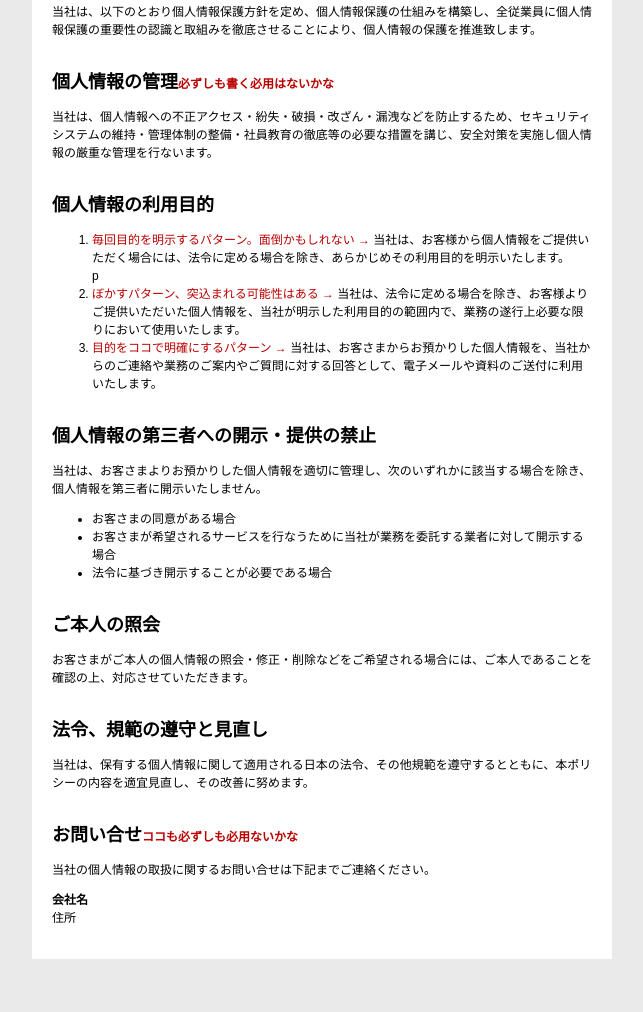
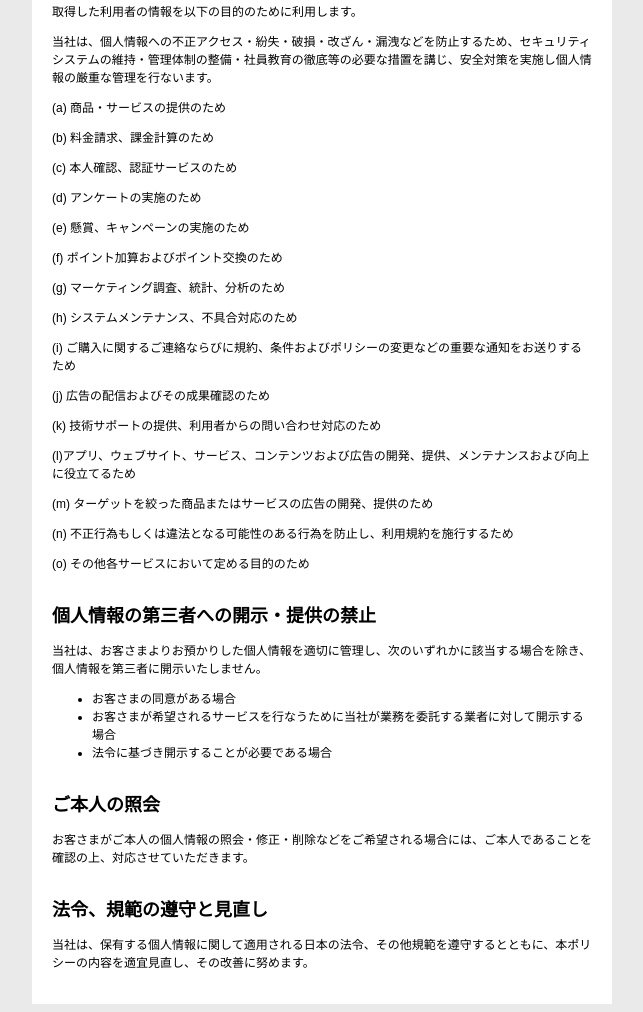
Before and after one commit to atsuas/PrivacyPolicy-DoubutsuSpinBattleAR, a plain HTML site: page index.html in a window 1280 px wide. Shown: the part 135-1147 px from the top of the page, without its empty margins (318-961 px from the left). Before the commit the page ends 1102 px from the top, so only its background shows below. Drawn offline with Linux system fonts and the light colour scheme.

Commit message:
Update index.html

```diff
--- a/index.html
+++ b/index.html
@@ -22,16 +22,24 @@ h2{
 </style></head>
 <body><div id="content">
     <h1>プライバシー・ポリシー</h1>
-    <p>当社は、以下のとおり個人情報保護方針を定め、個人情報保護の仕組みを構築し、全従業員に個人情報保護の重要性の認識と取組みを徹底させることにより、個人情報の保護を推進致します。</p>
+    <p>取得した利用者の情報を以下の目的のために利用します。</p>
 
-    <h2>個人情報の管理<span style="color:#b00;font-size:12px">必ずしも書く必用はないかな</span></h2>
     <p>当社は、個人情報への不正アクセス・紛失・破損・改ざん・漏洩などを防止するため、セキュリティシステムの維持・管理体制の整備・社員教育の徹底等の必要な措置を講じ、安全対策を実施し個人情報の厳重な管理を行ないます。</p>
-
-    <h2>個人情報の利用目的</h2>
-    <ol><li><span style="color:#b00;font-size:12px">毎回目的を明示するパターン。面倒かもしれない → </span>当社は、お客様から個人情報をご提供いただく場合には、法令に定める場合を除き、あらかじめその利用目的を明示いたします。</li>
-p        <li><span style="color:#b00;font-size:12px">ぼかすパターン、突込まれる可能性はある → </span>当社は、法令に定める場合を除き、お客様よりご提供いただいた個人情報を、当社が明示した利用目的の範囲内で、業務の遂行上必要な限りにおいて使用いたします。</li>
-        <li><span style="color:#b00;font-size:12px">目的をココで明確にするパターン → </span>当社は、お客さまからお預かりした個人情報を、当社からのご連絡や業務のご案内やご質問に対する回答として、電子メールや資料のご送付に利用いたします。</li>
-    </ol>
+    <p>(a) 商品・サービスの提供のため</p>
+    <p>(b) 料金請求、課金計算のため</p>
+    <p>(c) 本人確認、認証サービスのため</p>
+    <p>(d) アンケートの実施のため</p>
+    <p>(e) 懸賞、キャンペーンの実施のため</p>
+    <p>(f) ポイント加算およびポイント交換のため</p>
+    <p>(g) マーケティング調査、統計、分析のため</p>
+    <p>(h) システムメンテナンス、不具合対応のため</p>
+    <p>(i) ご購入に関するご連絡ならびに規約、条件およびポリシーの変更などの重要な通知をお送りするため</p>
+    <p>(j) 広告の配信およびその成果確認のため</p>
+    <p>(k) 技術サポートの提供、利用者からの問い合わせ対応のため</p>
+    <p>(l)アプリ、ウェブサイト、サービス、コンテンツおよび広告の開発、提供、メンテナンスおよび向上に役立てるため</p>
+    <p>(m) ターゲットを絞った商品またはサービスの広告の開発、提供のため</p>
+    <p>(n) 不正行為もしくは違法となる可能性のある行為を防止し、利用規約を施行するため</p>
+    <p>(o) その他各サービスにおいて定める目的のため</p>
 
     <h2>個人情報の第三者への開示・提供の禁止</h2>
     <p>当社は、お客さまよりお預かりした個人情報を適切に管理し、次のいずれかに該当する場合を除き、個人情報を第三者に開示いたしません。</p>
@@ -45,8 +53,6 @@ p        <li><span style="color:#b00;font-size:12px">ぼかすパターン、突
     <h2>法令、規範の遵守と見直し</h2>
     <p>当社は、保有する個人情報に関して適用される日本の法令、その他規範を遵守するとともに、本ポリシーの内容を適宜見直し、その改善に努めます。</p>
 
-    <h2>お問い合せ<span style="color:#b00;font-size:12px">ココも必ずしも必用ないかな</span></h2>
-    <p>当社の個人情報の取扱に関するお問い合せは下記までご連絡ください。</p>
-    <p><b>会社名</b><br>
-        住所</p>
-</div></body></html>
+</div>
+    </body>
+</html>
```
